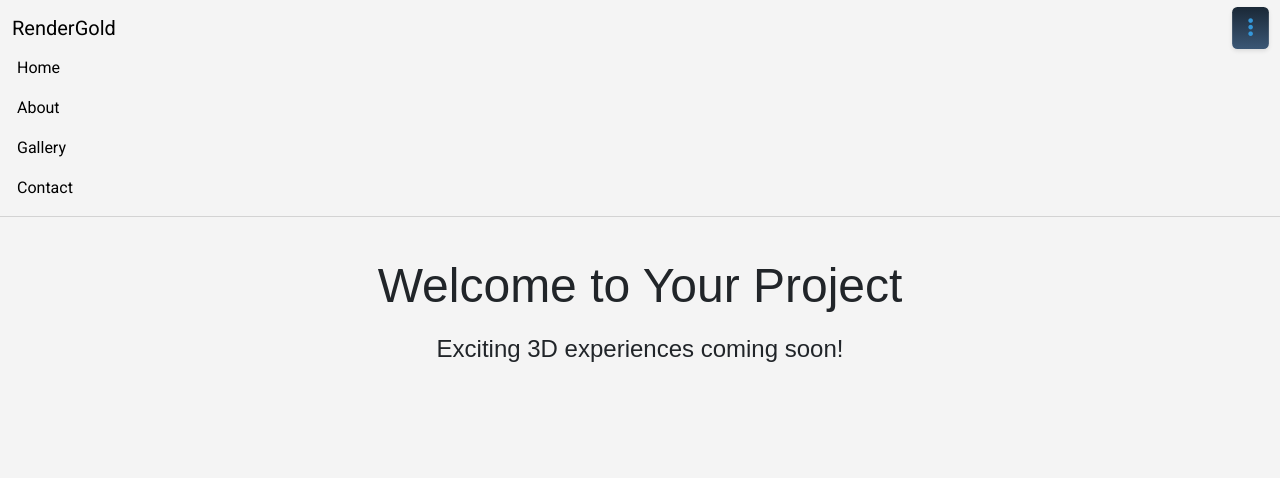
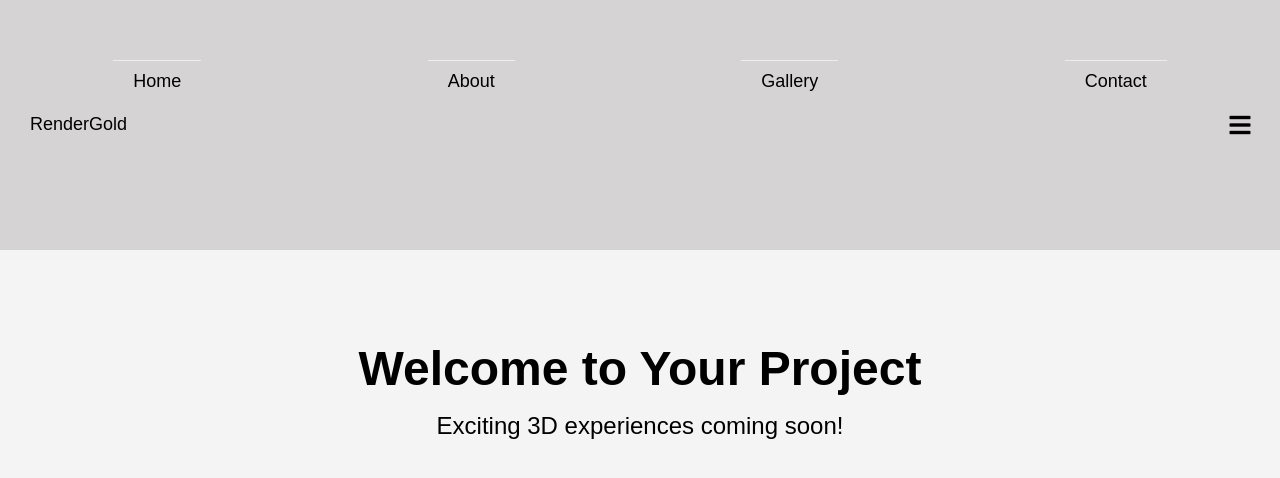
Before and after one commit to tenxton/renderGold, a website built with Vite: page src/index.html in a window 1280 px wide. Both pictures are taken after a click on the button 1250 px from the left and 28 px from the top of the page. Built offline with nearby package versions, Linux system fonts and the light colour scheme.

Commit message:
switched from boostrap to css only

```diff
--- a/src/home.js
+++ b/src/home.js
@@ -1,14 +1,8 @@
-document.addEventListener('DOMContentLoaded', function() {
-    const navbarToggle = document.getElementById('navbarToggle');
-    const navbarNav = document.getElementById('navbarNav');
-
-    navbarToggle.addEventListener('click', function() {
-        if (navbarNav.classList.contains('show')) {
-            navbarNav.style.maxHeight = null; // Reset max-height
-            navbarNav.classList.remove('show');
-        } else {
-            navbarNav.style.maxHeight = navbarNav.scrollHeight + "px"; // Set max-height to actual height
-            navbarNav.classList.add('show');
-        }
-    });
+document.getElementById('navbarToggle').addEventListener('click', () => {
+    const navbar = document.getElementById('navbar');
+    if (navbar.classList.contains('expanded')) {
+        navbar.classList.remove('expanded');
+    } else {
+        navbar.classList.add('expanded');
+    }
 });
--- a/src/index.html
+++ b/src/index.html
@@ -5,56 +5,32 @@
     <meta charset="UTF-8">
     <meta name="viewport" content="width=device-width, initial-scale=1.0">
     <title>Render Gold</title>
-    <link href="https://cdn.jsdelivr.net/npm/bootstrap@5.1.0/dist/css/bootstrap.min.css" rel="stylesheet">
-    <link href="https://fonts.googleapis.com/css2?family=Roboto:wght@400;500;700&display=swap" rel="stylesheet">
+    <link rel="stylesheet" href="https://cdnjs.cloudflare.com/ajax/libs/font-awesome/5.15.3/css/all.min.css">
+    <link rel="stylesheet" href="./style.css">
+</head>
 
-    <link rel="stylesheet" href="./style.css">
-
-</head>
 
 <body>
 
-
     <!-- Navbar -->
-    <nav class="navbar navbar-dark bg-dark fixed-top">
-        <div class="container-fluid">
-            <a class="navbar-brand" href="#">RenderGold</a>
-            <button class="navbar-toggler" type="button" id="navbarToggle">
-                <i class="fas fa-ellipsis-v"></i>
-            </button>
-            <div class="collapse navbar-collapse" id="navbarNav">
-                <ul class="navbar-nav ml-auto">
-                    <li class="nav-item">
-                        <a class="nav-link" href="#">Home</a>
-                    </li>
-                    <li class="nav-item">
-                        <a class="nav-link" href="#">About</a>
-                    </li>
-                    <li class="nav-item">
-                        <a class="nav-link" href="#">Gallery</a>
-                    </li>
-                    <li class="nav-item">
-                        <a class="nav-link" href="#">Contact</a>
-                    </li>
-                </ul>
-            </div>
+    <nav id="navbar">
+        <a href="#" id="brand">RenderGold</a>
+        <button id="navbarToggle"><i class="fas fa-bars"></i></button>
+        <div id="navbarNav">
+            <a href="#">Home</a>
+            <a href="#">About</a>
+            <a href="#">Gallery</a>
+            <a href="#">Contact</a>
         </div>
     </nav>
 
     <!-- Hero Section -->
     <section class="hero">
-        <div class="container">
-            <h1>Welcome to Your Project</h1>
-            <p>Exciting 3D experiences coming soon!</p>
-        </div>
+        <h1>Welcome to Your Project</h1>
+        <p>Exciting 3D experiences coming soon!</p>
     </section>
 
-    <script src="https://cdn.jsdelivr.net/npm/bootstrap@5.1.0/dist/js/bootstrap.bundle.min.js"></script>
-
-    <script src="https://kit.fontawesome.com/a076d05399.js" crossorigin="anonymous"></script>
-
-
-    <script type="module" src="./home.js"></script>
+    <script src="./home.js"></script>
 </body>
 
 </html>
--- a/src/style.css
+++ b/src/style.css
@@ -1,18 +1,94 @@
 * {
     margin: 0;
     padding: 0;
+    box-sizing: border-box;
 }
 
 body {
     font-family: 'Arial', sans-serif;
+    background-color: #f4f4f4;
+}
+
+#navbar {
+    display: flex;
+    justify-content: space-between;
+    align-items: center;
+    padding: 10px 20px;
+    position: fixed;
+    top: 0;
+    width: 100%;
+    background-color: rgba(210, 208, 208, 0.9);
+    border-bottom: 1px solid lightgrey;
+    font-size: 18px;
+    z-index: 1000;
+    transition: height 0.5s ease-in-out;
+    height: 60px;
+}
+
+#navbar.expanded {
+    height: 250px;
+}
+
+#navbar a {
+    color: black;
+    margin: 0 10px;
+    text-decoration: none;
+    transition: color 0.3s ease;
+}
+
+#navbar a:hover {
+    color: #ffffff;
+}
+
+#navbarToggle {
+    background: none;
+    border: none;
+    cursor: pointer;
+    font-size: 24px;
+    color: black;
+    display: flex;
+    align-items: center;
+    justify-content: center;
+    width: 40px;
+    height: 40px;
+}
+
+#navbarNav {
+    position: absolute;
+    top: -140px;
+    right: 0;
+    left: 0;
+    display: flex;
+    justify-content: space-around;
+    align-items: center;
+    transition: top 0.5s ease-in-out;
+}
+
+#navbar.expanded #navbarNav {
+    top: 60px;
+}
+
+#navbarNav a {
+    display: block;
+    padding: 10px 20px;
+    color: rgb(0, 0, 0);
+    text-decoration: none;
+    border-top: 1px solid #eee;
+    transition: background-color 0.3s ease;
+}
+
+#navbarNav a:hover {
+    background-color: rgb(39, 36, 45);
+
 }
 
 .hero {
+    margin-top: 70px;
     height: 80vh;
     display: flex;
+    flex-direction: column;
     align-items: center;
     justify-content: center;
-    background-color: #f4f4f4;
     text-align: center;
 }
 
@@ -24,77 +100,3 @@ body {
 .hero p {
     font-size: 1.5rem;
 }
-
-/* ... (rest of the previous code) */
-
-
-.navbar-toggler:focus + .navbar-collapse {
-    display: block; /* Show the navbar content when the toggle button is focused */
-}
-.navbar-collapse {
-    max-height: 0;
-    overflow: hidden;
-    transition: max-height 0.7s ease-in-out;
-}
-
-.navbar-collapse.show {
-    max-height: 500px; /* This value should be larger than the expected maximum height of your navbar content */
-}
-
-.nav-item {
-    margin: 0 5px;
-    transform: translateX(0);
-    transition: transform 0.3s ease;
-}
-
-.nav-item:hover {
-    transform: translateX(10px); /* Moves to the right on hover */
-}
-
-.navbar {
-    background-color: transparent !important; /* !important might be needed to override Bootstrap's default styles */
-    position: fixed;
-    top: 0;
-    left: 0;
-    right: 0;
-    z-index: 1030; /* This ensures the navbar stays above other content */
-    transition: all 0.5s ease-in-out;
-    font-family: 'Roboto', sans-serif;
-    border-bottom: 1px solid lightgrey;
-}
-
-.navbar-dark .navbar-brand,
-.navbar-dark .navbar-nav .nav-link {
-    color: black !important; /* Make the text color black */
-}
-
-/* .navbar-toggler {
-    border-color: black; /* This will set the border color of the button if any */
-    /* color: black;
-    background-color: black; */
-/* } */
-
-#navbarToggle {
-    background: linear-gradient(to bottom, #2c3e50, #4c6d8c);
-    color: #3498db;
-    border: none;
-    box-shadow: 0 2px 4px rgba(0, 0, 0, 0.1);
-    transition: transform 0.3s ease, background 0.3s ease; /* transition for hover effect and click effect */
-    padding: 10px 15px; /* increased padding for a larger button */
-    border-radius: 5px; /* rounded corners */
-}
-
-#navbarToggle i.fas.fa-bars {
-    font-size: 24px; /* increased icon size */
-}
-
-#navbarToggle:hover, #navbarToggle:focus {
-    background: linear-gradient(to bottom, #1a2836, #3b5775);
-    transform: scale(1.05); /* button enlarges slightly on hover/focus */
-}
-
-#navbarToggle:active {
-    background: linear-gradient(to bottom, #0e141c, #2a3b50);
-    transform: scale(0.95); /* button shrinks slightly when clicked */
-    box-shadow: 0 1px 2px rgba(0, 0, 0, 0.1); /* reduced shadow for a pressed effect */
-}
```
